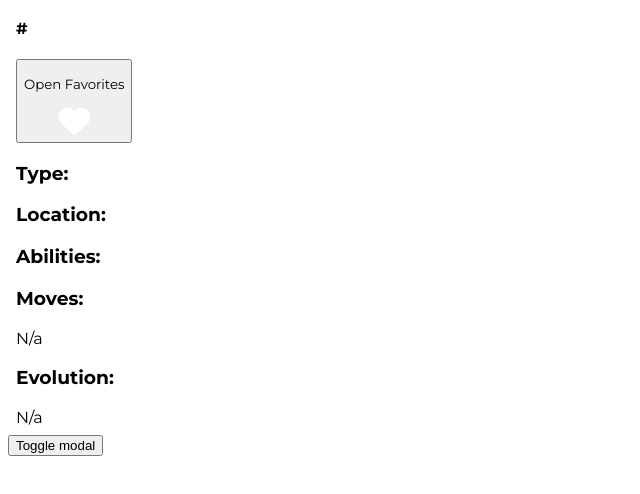
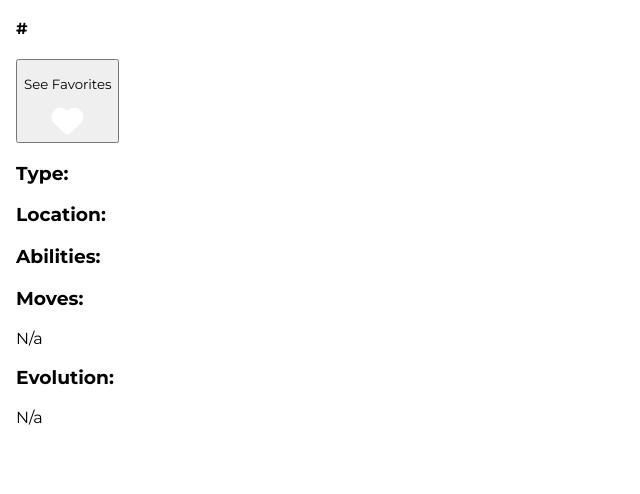
Before and after one commit to elizabeth-trotter/pokemonapireactrebuild, a React (Create React App) app: page / in a window 1280 px wide. Shown: the part 256-750 px from the top of the page, without its empty margins (0-640 px from the left). Built offline with nearby package versions, Linux system fonts and the light colour scheme; no server answers; a web font is replaced by a local one.

Commit message:
modal component + see favorites btn

```diff
--- a/src/App.tsx
+++ b/src/App.tsx
@@ -6,7 +6,6 @@ function App() {
   return (
     <>
         <HomeComponent />
-        <ModalComponent />
     </>
   );
 }
--- a/src/Components/Home/HomeComponent.tsx
+++ b/src/Components/Home/HomeComponent.tsx
@@ -4,6 +4,8 @@ import { GetData } from '../../DataServices/DataServices';
 import { ILocalArray } from '../../Interfaces/ILocal';
 import { Chain, IEvolution } from '../../Interfaces/IEvolution';
 import { getLocalStorage, removeFromLocalStorage, saveToLocalStorage } from '../../Utils/localstorage';
+import { Modal } from 'flowbite-react';
+import ModalComponent from '../Modal/ModalComponent';
 
 const HomeComponent = () => {
     //Background
@@ -48,6 +50,7 @@ const HomeComponent = () => {
 
     const [isFavorite, setIsFavorite] = useState(false);
     const [favoriteHeartBtn, setFavoriteHeartBtn] = useState('');
+    const [openModal, setOpenModal] = useState(false);
 
 
     const handleSearchClick = () => {
@@ -244,14 +247,13 @@ const HomeComponent = () => {
                 </header>
 
                 <aside className="w-full lg:w-[55%] lg:ps-5 xl:ps-16 pt-16 lg:pt-0">
-                    <div className="hidden lg:flex justify-end pt-6">
-                        <button id="seeFavoritesBtn" type="button" data-drawer-target="drawer-swipe"
-                            data-drawer-show="drawer-swipe" data-drawer-placement="bottom" data-drawer-edge="true"
-                            data-drawer-edge-offset="bottom-[60px]" aria-controls="drawer-swipe"
+                    <div className="flex justify-center lg:justify-end pt-6">
+                        {/* <button id="seeFavoritesBtn" type="button"
                             className="bg-gray-800 h-16 w-72 rounded-lg flex justify-center items-center">
                             <p className="text-white montserrat font-semibold text-2xl pe-3">Open Favorites</p>
                             <img className="h-8" src="./assets/faHeart.png" alt="heart icon" />
-                        </button>
+                        </button> */}
+                        <ModalComponent />
                     </div>
 
                     <article
--- a/src/Components/Modal/ModalComponent.tsx
+++ b/src/Components/Modal/ModalComponent.tsx
@@ -8,9 +8,12 @@ function ModalComponent() {
 
   return (
     <>
-      <Button onClick={() => setOpenModal(true)}>Toggle modal</Button>
+      <Button onClick={() => setOpenModal(true)} className="bg-gray-800 h-16 w-72 rounded-lg flex justify-center items-center">
+        <p className="text-white montserrat font-semibold text-2xl pe-3">See Favorites</p>
+        <img className="h-8" src="./assets/faHeart.png" alt="heart icon" />
+      </Button>
       <Modal dismissible show={openModal} onClose={() => setOpenModal(false)}>
-        <Modal.Header>Terms of Service</Modal.Header>
+        <Modal.Header>Favorite Pokémon</Modal.Header>
         <Modal.Body>
           <div className="space-y-6">
             <p className="text-base leading-relaxed text-gray-500 dark:text-gray-400">
```
